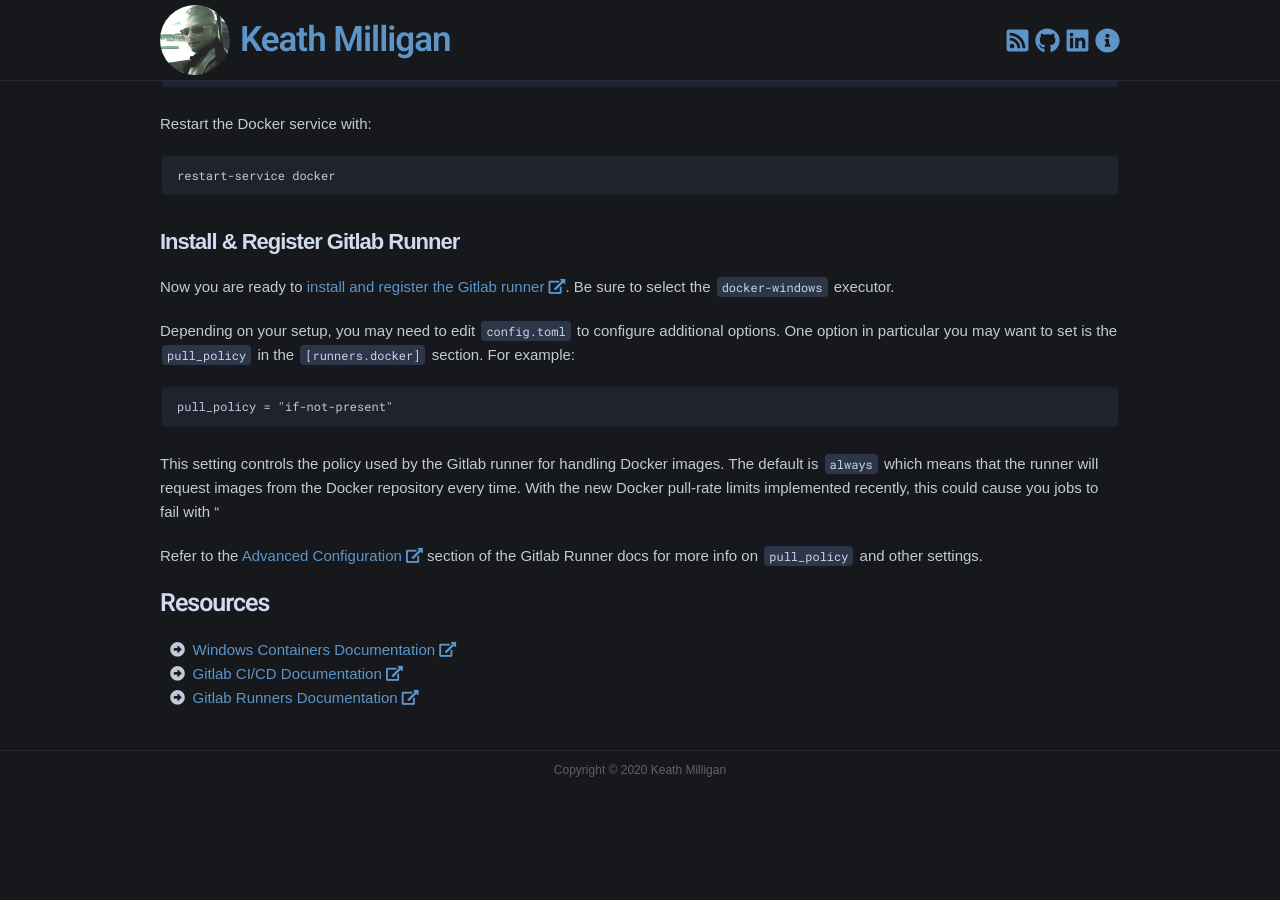
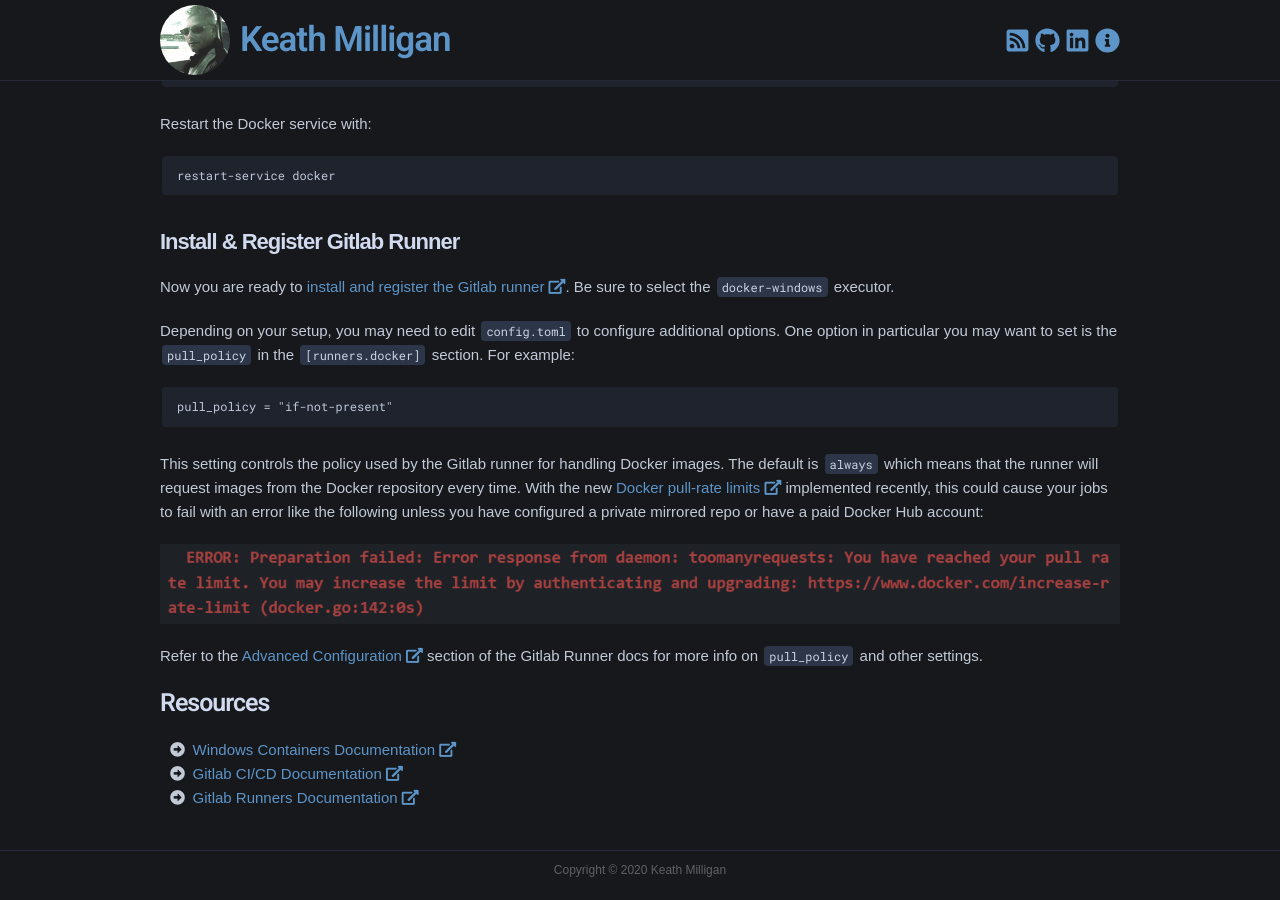
Before and after one commit to keathmilligan/keathmilligan.github.io, a Jekyll site: the page built from _posts/2020-11-25-gitlab-docker-windows-visualstudio.md, in a window 1280 px wide and 900 px high, scrolled down 3162 px. Built offline with Jekyll 4.4.1, drawn with Linux system fonts in a browser that asks for light colours; comment, search, counter and statistics services are not loaded; before the commit the page ends 3962 px from its top, so only the background shows below that.

Commit message:
Add note about pull policy

````diff
--- a/_posts/2020-11-25-gitlab-docker-windows-visualstudio.md
+++ b/_posts/2020-11-25-gitlab-docker-windows-visualstudio.md
@@ -21,7 +21,7 @@
 
 The first issue is Windows [container compatibility](https://docs.microsoft.com/en-us/virtualization/windowscontainers/deploy-containers/version-compatibility?tabs=windows-server-20H2%2Cwindows-10-20H2). If you're just getting started with Windows containers, you might be surprised to get an error that looks something like this when you try to run a Windows container:
 
-![Windows container verson error](/assets/images/windows-container-version-error.png)
+![error response from daemon the container operating system does not match the host](/assets/images/windows-container-version-error.png)
 
 This is because a Windows container host can only run a container image that is of the _same OS version or older_. For example, if you are running Windows 10 or Server version 1909, you will not be able to run a version 2004 or newer image.
 
@@ -118,7 +118,9 @@
 pull_policy = "if-not-present"
 ```
 
-This setting controls the policy used by the Gitlab runner for handling Docker images. The default is `always` which means that the runner will request images from the Docker repository every time. With the new Docker pull-rate limits implemented recently, this could cause you jobs to fail with "
+This setting controls the policy used by the Gitlab runner for handling Docker images. The default is `always` which means that the runner will request images from the Docker repository every time. With the new [Docker pull-rate limits](https://www.docker.com/increase-rate-limits) implemented recently, this could cause your jobs to fail with an error like the following unless you have configured a private mirrored repo or have a paid Docker Hub account:
+
+![Error response from daemon: toomanyrequests: You have reached your pull rate limit](/assets/images/docker-rate-limit.png)
 
 Refer to the [Advanced Configuration](https://docs.gitlab.com/runner/configuration/advanced-configuration.html) section of the Gitlab Runner docs for more info on `pull_policy` and other settings.
 
````
Also changed, not shown: assets/images/docker-rate-limit.png (added).
